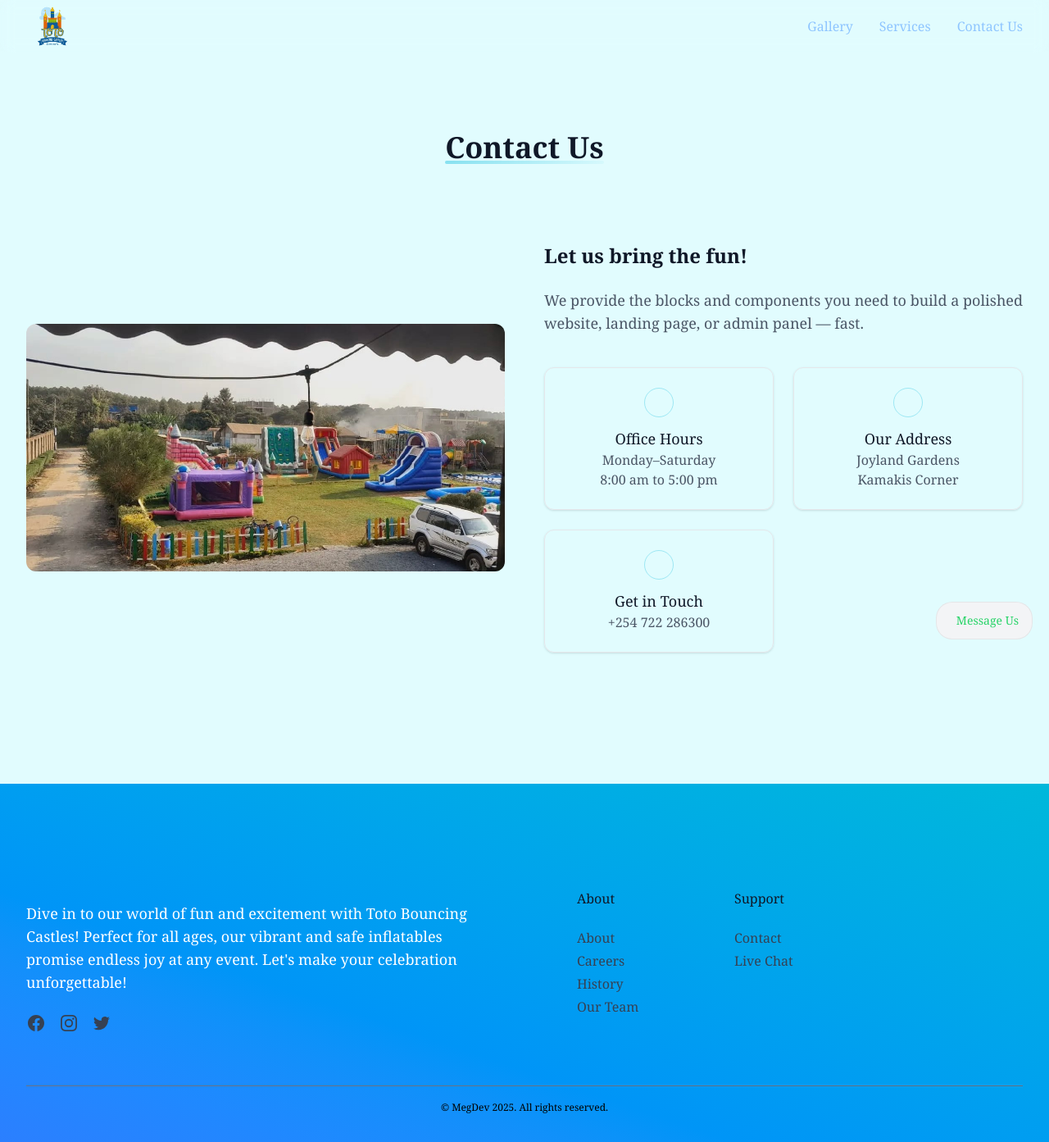
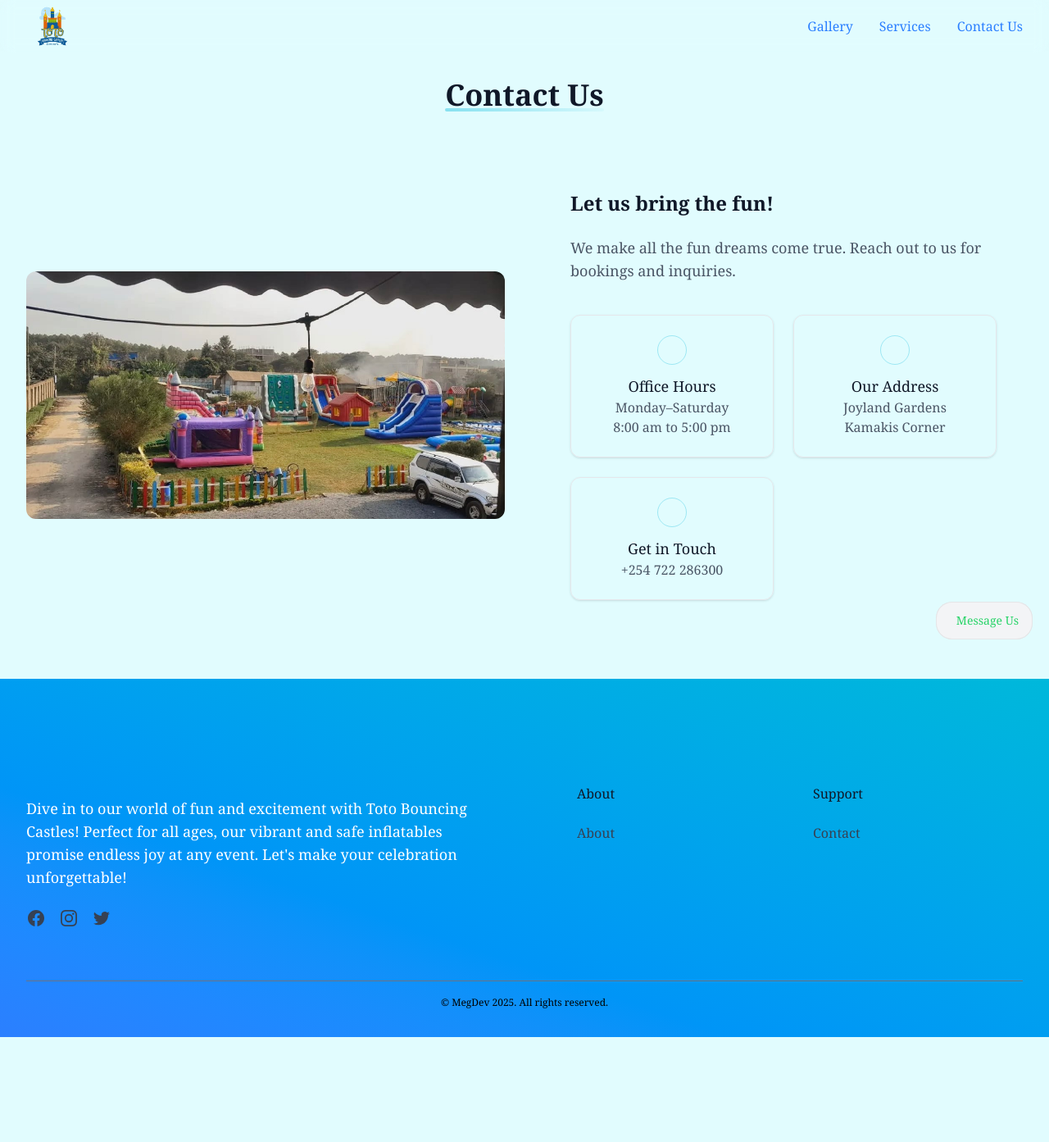
Before and after one commit to meggiddy/toto-rebrand, a React (Vite) app: page /contact in a window 1280 px wide. Shown: the whole page at 82% size. After the commit the page ends 1265 px from the top, so only its background shows below. Built offline with nearby package versions, Linux system fonts and the light colour scheme; what @iconify/tailwind4 would draw is missing.

Commit message:
social links setup

```diff
--- a/index.html
+++ b/index.html
@@ -6,7 +6,7 @@
     <meta name="viewport" content="width=device-width, initial-scale=1.0" />
     <title>Toto Bouncing Castles</title>
   </head>
-  <body class="bg-cyan-100/60 font-serif"">
+  <body class="bg-cyan-100/60 font-serif">
     <div id="root"></div>
     <script type="module" src="/src/main.jsx"></script>
   </body>
--- a/src/components/Footer.jsx
+++ b/src/components/Footer.jsx
@@ -1,4 +1,8 @@
 import React from "react";
+import WhatsAppWidget from "./Whatsapp";
+
+const phone = import.meta.env.VITE_WA_NUMBER;
+const message = import.meta.env.VITE_WA_MESSAGE;
 
 const Footer = () => {
   return (
@@ -79,7 +83,7 @@
               </div>
             </div>
 
-            <div className="grid grid-cols-1 gap-8 text-center lg:grid-cols-3 lg:text-left">
+            <div className="grid grid-cols-1 gap-8 text-center lg:grid-cols-2 lg:text-left">
               <div>
                 <strong className="font-medium text-gray-900"> About </strong>
 
@@ -91,36 +95,6 @@
                     >
                       {" "}
                       About{" "}
-                    </a>
-                  </li>
-
-                  <li>
-                    <a
-                      className="text-gray-700 transition hover:text-white-700/75"
-                      href="#"
-                    >
-                      {" "}
-                      Careers{" "}
-                    </a>
-                  </li>
-
-                  <li>
-                    <a
-                      className="text-gray-700 transition hover:text-white-700/75"
-                      href="#"
-                    >
-                      {" "}
-                      History{" "}
-                    </a>
-                  </li>
-
-                  <li>
-                    <a
-                      className="text-gray-700 transition hover:text-white-700/75"
-                      href="#"
-                    >
-                      {" "}
-                      Our Team{" "}
                     </a>
                   </li>
                 </ul>
@@ -141,13 +115,7 @@
                   </li>
 
                   <li>
-                    <a
-                      className="text-gray-700 transition hover:text-white-700/75"
-                      href="#"
-                    >
-                      {" "}
-                      Live Chat{" "}
-                    </a>
+                    <WhatsAppWidget number={phone} message={message} />
                   </li>
                 </ul>
               </div>
--- a/src/components/Navbar.jsx
+++ b/src/components/Navbar.jsx
@@ -6,7 +6,7 @@
   const [open, setOpen] = useState(false);
 
   return (
-    <header className="fixed inset-x-0 top-0 z-50 bg-linear-bl from-cyan-300/60 to-blue-500/60 backdrop-blur">
+    <header className="fixed inset-x-0 top-0 z-50 bg-linear-bl from-cyan-300 to-blue-500 backdrop-blur">
       <nav className="mx-auto flex h-16 max-w-7xl items-center justify-between px-4 sm:px-6 lg:px-8">
         {/* Brand */}
         <Link to="/" className="flex items-center gap-2">
@@ -15,7 +15,7 @@
         </Link>
 
         {/* Desktop links */}
-        <div className="hidden items-center gap-8 text-blue-300 lg:flex">
+        <div className="hidden items-center gap-8 text-blue-500 lg:flex">
           <NavLink to="/gallery" className="hover:text-cyan-200">
             Gallery
           </NavLink>
@@ -34,7 +34,7 @@
           aria-expanded={open}
           aria-controls="mobile-menu"
           aria-label="Toggle menu"
-          className="inline-flex items-center rounded-md p-2 text-white lg:hidden"
+          className="inline-flex items-center rounded-md p-2 text-cyan-300 lg:hidden"
         >
           {/* hamburger / X */}
           <svg
@@ -67,7 +67,7 @@
         id="mobile-menu"
         className={`${
           open ? "block" : "hidden"
-        } border-t border-white/10 text-white lg:hidden bg-linear-bl from-cyan-300/60 to-blue-500/60 backdrop-blur`}
+        } border-t border-white/10 text-cyan-300 lg:hidden bg-linear-bl from-cyan-300 to-blue-500 backdrop-blur`}
       >
         <div className="space-y-1 px-4 py-3">
           <NavLink
--- a/src/pages/Contact.jsx
+++ b/src/pages/Contact.jsx
@@ -5,8 +5,8 @@
 
 export default function ContactBlock() {
   return (
-    <section className="my-8 sm:py-16 lg:my-24 h-full">
-      <div className="mx-auto max-w-7xl px-4 sm:px-6 lg:px-8">
+    <section className="my-8 sm:my-16 lg:my-24 h-full">
+      <div className="mx-auto max-w-7xl sm:mx-6 lg:mx-8">
         {/* Header */}
         <div className="relative mx-auto mb-12 w-fit sm:mb-16 lg:mb-24">
           <h2 className="text-2xl font-bold text-gray-900 md:text-3xl lg:text-4xl">
@@ -27,13 +27,13 @@
           />
 
           {/* Contact Info Section */}
-          <div>
+          <div className="px-4 sm:px-6 lg:px-8">
             <h3 className="mb-6 text-2xl font-semibold text-gray-900">
               Let us bring the fun!
             </h3>
             <p className="mb-10 text-lg font-medium text-gray-600">
-              We provide the blocks and components you need to build a polished
-              website, landing page, or admin panel — fast.
+              We make all the fun dreams come true. Reach out to us for bookings
+              and inquiries.
             </p>
 
             {/* Contact Info Grid */}
```
Also changed, not shown: src/pages/Hero.jsx (+71 -1 lines).
